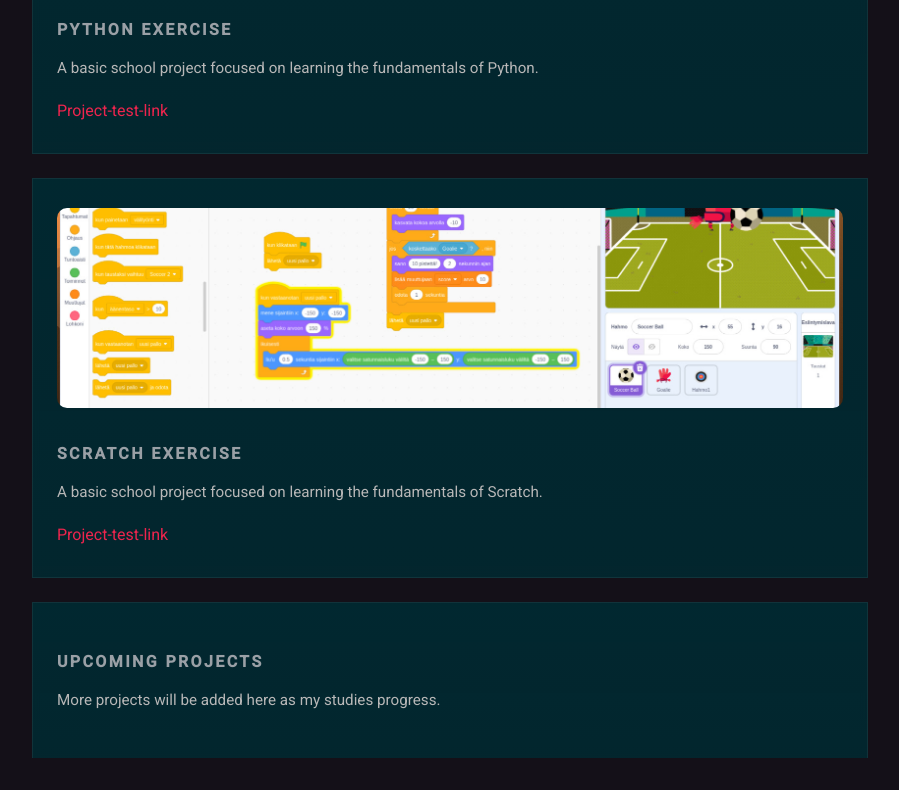
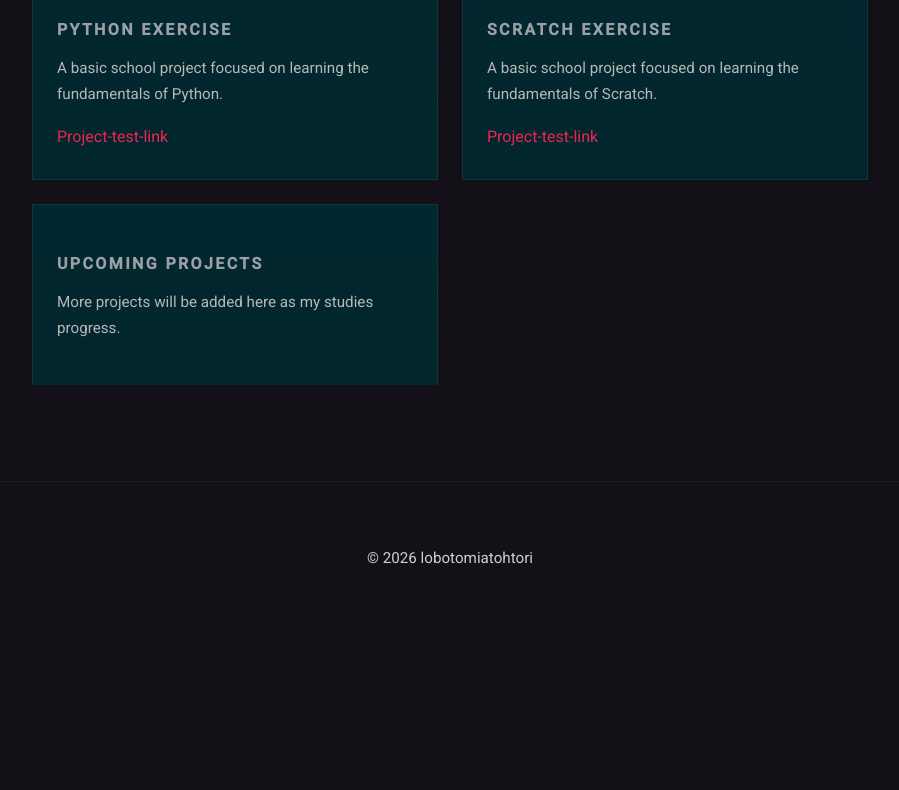
Before and after one commit to lobotomiatohtori/lobotomiatohtori.github.io, a plain HTML site: page index.html in a window 1280 px wide. Shown: the part 1252-2042 px from the top of the page, without its empty margins (190-1089 px from the left). After the commit the page ends 1887 px from the top, so only its background shows below. Drawn offline with Linux system fonts and the light colour scheme.

Commit message:
Update style.css

```diff
--- a/style.css
+++ b/style.css
@@ -260,7 +260,7 @@
 
 .project-grid {
   display: grid;
-  grid-template-columns: repeat(auto-fit, minmax(260px; 1fr));
+  grid-template-columns: 1fr 1fr;
   gap: 1.5rem;
 }
 
```
